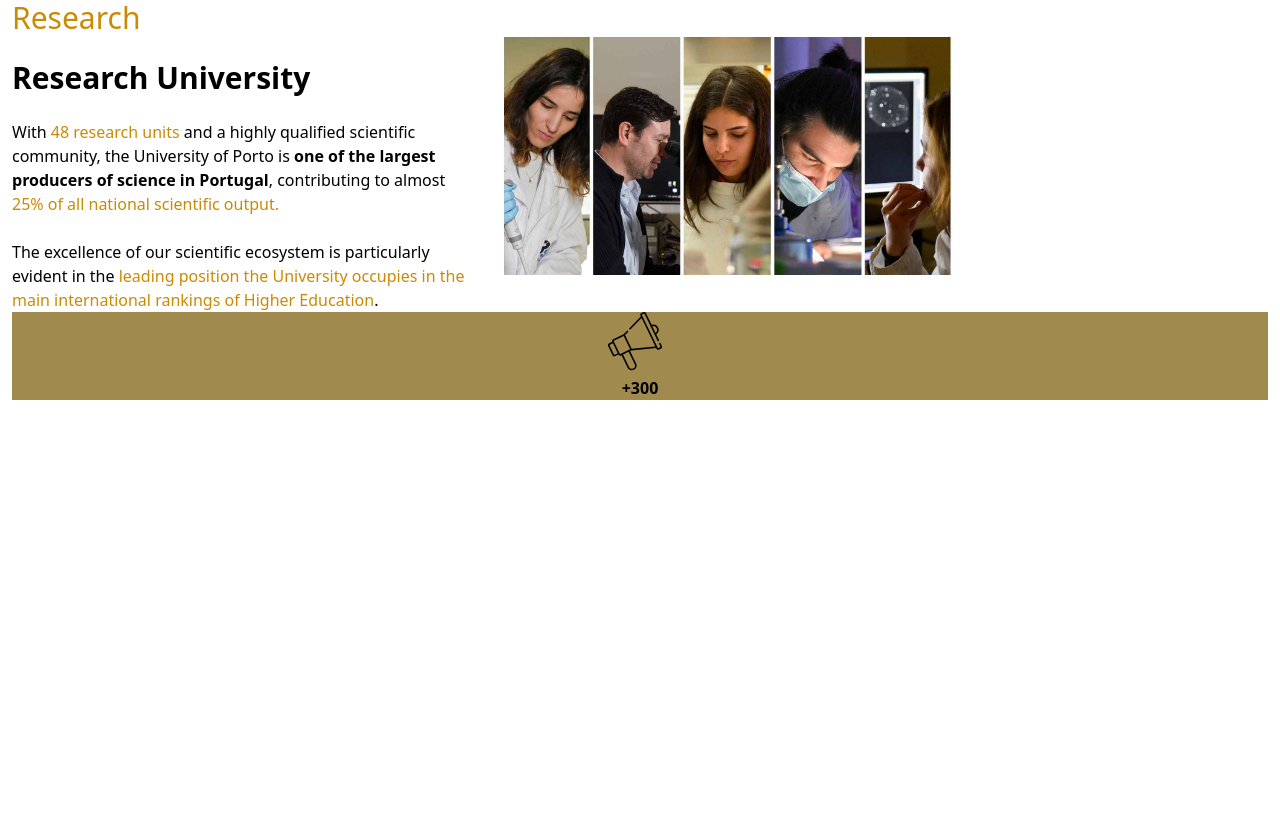
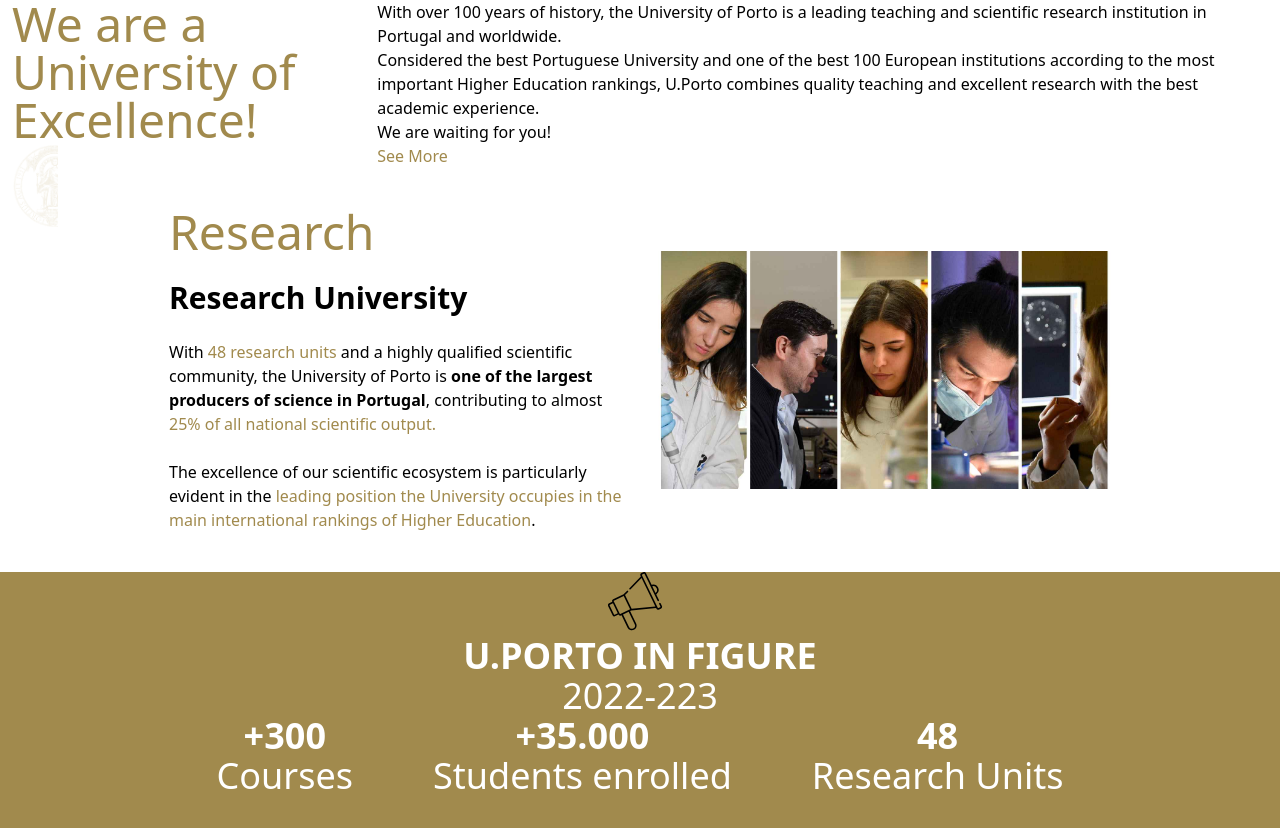
Before and after one commit to MEDATTA0/website_clone, a website: page src/index.html in a window 1280 px wide. Before the commit the page ends 800 px from the top, so only its background shows below. Drawn offline with Linux system fonts and the light colour scheme.

Commit message:
4th commit

```diff
--- a/src/index.html
+++ b/src/index.html
@@ -6,28 +6,58 @@
     <link rel="stylesheet" href="./output.css" />
     <title>Document</title>
   </head>
-  <body class="mx-3">
+  <body class="">
+    <main class="mx-3 flex flex-col items-center gap-10">
+      <div
+        class="relative flex flex-col lg:flex-row lg:justify-center justify-around"
+      >
+        <div>
+          <p class="text-[#A18A4D] text-5xl z-10">
+            We are a University of Excellence!
+          </p>
+          <img
+            src="/images/minerva_01.png"
+            alt=""
+            class="absolute max-md:hidden h-1/2 -z-10"
+          />
+        </div>
+        <div class="flex flex-col justify-around">
+          <p>
+            With over 100 years of history, the University of Porto is a leading
+            teaching and scientific research institution in Portugal and
+            worldwide.
+          </p>
+          <p>
+            Considered the best Portuguese University and one of the best 100
+            European institutions according to the most important Higher
+            Education rankings, U.Porto combines quality teaching and excellent
+            research with the best academic experience.
+          </p>
+          <p>We are waiting for you!</p>
+          <p class="text-[#A18A4D]">See More</p>
+        </div>
+      </div>
       <div
         class="flex flex-col gap-6 lg:flex-row lg:justify-center lg:items-center lg:w-3/4"
       >
         <div class="flex flex-col gap-6">
-        <p class="text-3xl text-yellow-600">Research</p>
+          <p class="text-5xl text-[#A18A4D]">Research</p>
           <p class="text-3xl font-semibold md:">Research University</p>
           <p>
-          With <a href="#" class="text-yellow-600">48 research units</a> and a
+            With <a href="#" class="text-[#A18A4D]">48 research units</a> and a
             highly qualified scientific community, the University of Porto is
-          <strong>one of the largest producers of science in Portugal</strong>,
-          contributing to almost
-          <a href="#" class="text-yellow-600"
+            <strong>one of the largest producers of science in Portugal</strong
+            >, contributing to almost
+            <a href="#" class="text-[#A18A4D]"
               >25% of all national scientific output.
             </a>
           </p>
           <p>
-          The excellence of our scientific ecosystem is particularly evident in
-          the
-          <a href="#" class="text-yellow-600"
-            >leading position the University occupies in the main international
-            rankings of Higher Education</a
+            The excellence of our scientific ecosystem is particularly evident
+            in the
+            <a href="#" class="text-[#A18A4D]"
+              >leading position the University occupies in the main
+              international rankings of Higher Education</a
             >.
           </p>
         </div>
@@ -35,15 +65,33 @@
           <img src="/images/investigar-home_destaque.format-jpeg.jpeg" alt="" />
         </div>
       </div>
-    <div class="bg-[#A18A4D] flex flex-col items-center">
-      <div class="">
+      <div
+        class="w-screen max-sm:py-32 bg-[#A18A4D] flex flex-col items-center lg:h-[33vh] text-white"
+      >
+        <div class="max-sm:h-[50vh]">
           <img src="/images/ebde5c79-0b09-4c82-acd2-dcd2c5b5278c.svg" alt="" />
         </div>
+        <div class="text-4xl text-center">
+          <p class="font-bold">U.PORTO IN FIGURE</p>
+          <p>2022-223</p>
+        </div>
+        <div
+          class="flex flex-col justify-around gap-10 text-4xl lg:flex-row lg:justify-center lg:gap-20 text-center"
+        >
+          <div class="">
+            <p class="font-bold">+300</p>
+            <p>Courses</p>
+          </div>
           <div>
+            <p class="font-bold">+35.000</p>
+            <p>Students enrolled</p>
+          </div>
           <div>
-          <p class="font-bold">+300</p>
+            <p class="font-bold">48</p>
+            <p>Research Units</p>
           </div>
         </div>
       </div>
+    </main>
   </body>
 </html>
```
Also changed, not shown: images/minerva_01.png (added), src/output.css. Lines whose indentation alone changed are shown as unchanged.
